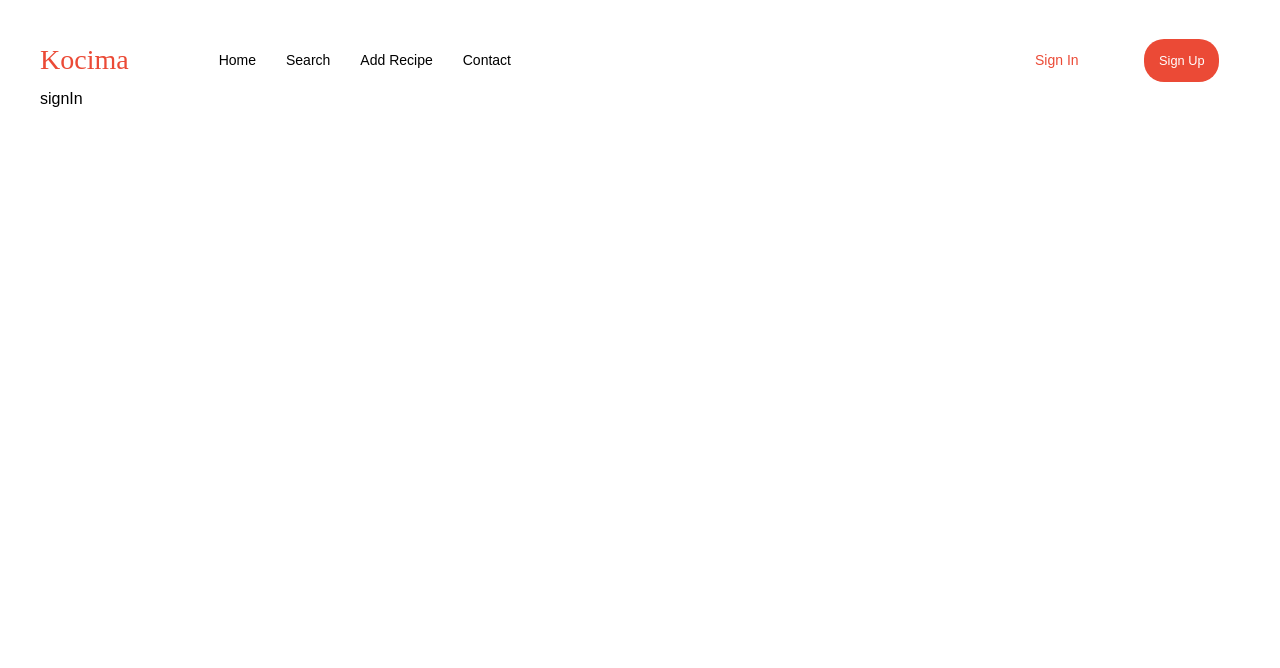
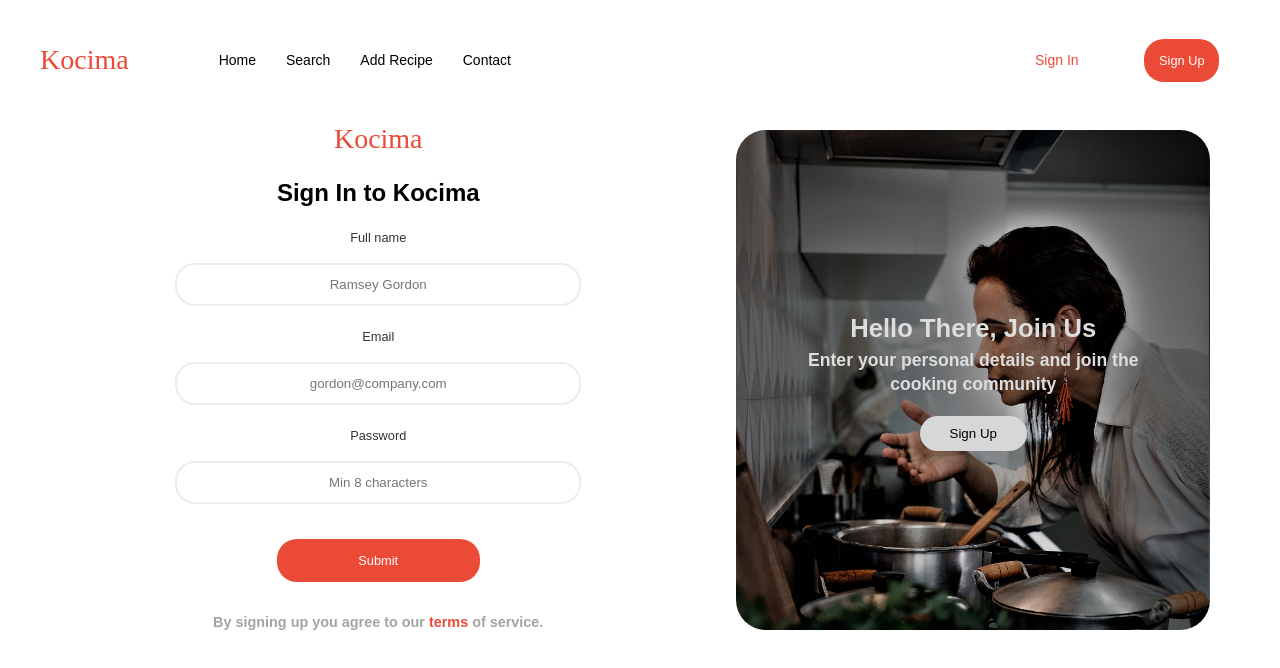
Before and after one commit to MartinMurithi/Recipe-App, a React (Create React App) app in the folder client/: page /signIn in a window 1280 px wide. Shown: the top 668 px of the page. Built offline with nearby package versions, Linux system fonts and the light colour scheme.

Commit message:
Add recipe component

```diff
--- a/client/src/App.js
+++ b/client/src/App.js
@@ -8,6 +8,7 @@ import SignUp from "./pages/SignUp";
 import SignIn from "./pages/SignIn";
 import Search from './pages/Search';
 function App() {
+  // SIGN UP AND SIGN FORM USE THE SAME CSS
   return (
     <div className="App">
       <Nav />
--- a/client/src/components/forms/CreateAcc.jsx
+++ b/client/src/components/forms/CreateAcc.jsx
@@ -1,7 +1,8 @@
 import React from "react";
 import { useNavigate } from "react-router-dom";
 import Logo from "../logo/Logo";
-import "./Sign.css";
+import Form from "./Form";
+
 
 function CreateAcc() {
   const navigate = useNavigate();
@@ -13,40 +14,7 @@ function CreateAcc() {
         </div>
 
         <p className="createAcc">Create an Account</p>
-        <form action="" className="signUpForm">
-          <label htmlFor="userName" className="registerLabels">
-            Full name
-          </label>
-          <input
-            type="text"
-            placeholder="Ramsey Gordon"
-            className="registerInput"
-            id="userName"
-            required
-          />
-          <label htmlFor="userEmail" className="registerLabels">
-            Email
-          </label>
-          <input
-            type="email"
-            placeholder="gordon@company.com"
-            className="registerInput"
-            id="userEmail"
-            required
-          />
-          <label htmlFor="password" className="registerLabels">
-            Password
-          </label>
-          <input
-            type="password"
-            placeholder="Min 8 characters"
-            minLength={8}
-            id="password"
-            className="registerInput"
-            required
-          />
-          <button className="signUpBtn">Sign Up</button>
-        </form>
+        <Form/>
         <p className="terms_conditions">
           By signing up you agree to our <span className="terms">terms</span> of
           service.
--- a/client/src/components/forms/Sign.css
+++ b/client/src/components/forms/Form.css
@@ -36,7 +36,7 @@
 }
 
 .registerInput {
-  width: 70%;
+  width: 60%;
   border-style: none;
   border: 2px solid #eaecf0;
   border-radius: 20px;
@@ -67,7 +67,7 @@
   font-size: 0.9rem;
   color: #a4a4a4;
   line-height: 21px;
-  font-weight: 500;
+  font-weight: 600;
   text-align: center;
 }
 
@@ -100,6 +100,7 @@
 
 .loginText{
     color: whitesmoke;
+    text-align: center;
     font-size: 1.1rem;
     line-height: 24px;
     font-weight: 600;
--- /dev/null
+++ b/client/src/components/forms/Form.jsx
@@ -0,0 +1,45 @@
+import React from "react";
+import "./Form.css";
+
+function Form() {
+  return (
+    <div>
+      <form action="" className="signUpForm">
+        <label htmlFor="userName" className="registerLabels">
+          Full name
+        </label>
+        <input
+          type="text"
+          placeholder="Ramsey Gordon"
+          className="registerInput"
+          id="userName"
+          required
+        />
+        <label htmlFor="userEmail" className="registerLabels">
+          Email
+        </label>
+        <input
+          type="email"
+          placeholder="gordon@company.com"
+          className="registerInput"
+          id="userEmail"
+          required
+        />
+        <label htmlFor="password" className="registerLabels">
+          Password
+        </label>
+        <input
+          type="password"
+          placeholder="Min 8 characters"
+          minLength={8}
+          id="password"
+          className="registerInput"
+          required
+        />
+        <button className="signUpBtn">Submit</button>
+      </form>
+    </div>
+  );
+}
+
+export default Form;
--- a/client/src/components/forms/LogIn.jsx
+++ b/client/src/components/forms/LogIn.jsx
@@ -1,9 +1,34 @@
-import React from 'react'
+import React from "react";
+import { useNavigate } from "react-router-dom";
+import Logo from "../logo/Logo";
+import Form from "./Form";
+function LogIn() {
+  const navigate = useNavigate();
+  return (
+    <div className="signUp_signInSection">
+      <div className="signUpSection">
+        <div className="logoComponent">
+          <Logo />
+        </div>
 
-function LogIn() {
-  return (
-    <div>LogIn</div>
-  )
+        <p className="createAcc">Sign In to Kocima</p>
+        <Form />
+        <p className="terms_conditions">
+          By signing up you agree to our <span className="terms">terms</span> of
+          service.
+        </p>
+      </div>
+      <div className="loginLinkSection">
+        <p className="welcomeText">Hello There, Join Us</p>
+        <p className="loginText">
+          Enter your personal details and join the <br /> cooking community
+        </p>
+        <button className="signInLinkBtn" onClick={() => navigate("/signUp")}>
+          Sign Up
+        </button>
+      </div>
+    </div>
+  );
 }
 
-export default LogIn
+export default LogIn;
--- a/client/src/pages/SignIn.jsx
+++ b/client/src/pages/SignIn.jsx
@@ -1,8 +1,9 @@
 import React from 'react'
+import LogIn from '../components/forms/LogIn';
 
 function SignIn() {
   return (
-    <div>signIn</div>
+    <div><LogIn/></div>
   )
 }
 
```
